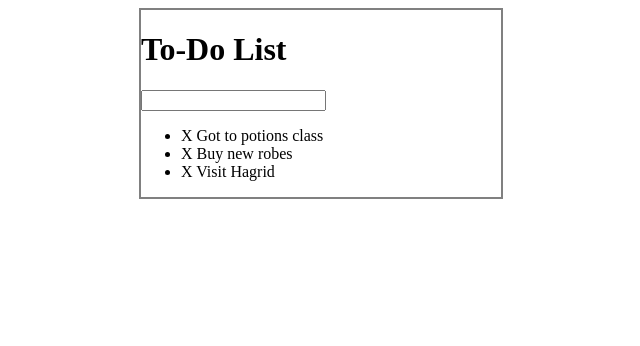
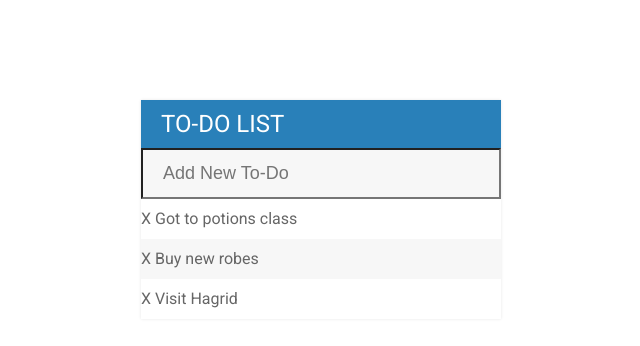
Before and after one commit to matthewfreeman821/ToDoList2, a plain HTML site: page index.html in a window 1280 px wide. Shown: the whole page, without its empty margins (319-959 px from the left). Drawn offline with nearby package versions, Linux system fonts and the light colour scheme.

Commit message:
Added styling to Todo list

```diff
--- a/assets/css/todos.css
+++ b/assets/css/todos.css
@@ -1,10 +1,57 @@
 #container {
-    border: 2px solid gray;
     width: 360px;
-    margin: 0 auto;
+    margin: 100px auto;
+    background: #f7f7f7;
+    box-shadow: 0 0 3px rgba(0, 0, 0, 0.1)
 }
 
 .completed {
     color: gray;
     text-decoration: line-through;
 }
+
+h1 {
+    background: #2980b9;
+    color: white;
+    margin: 0;
+    padding: 10px 20px;
+    text-transform: uppercase;
+    font-size: 24px;
+    font-weight: normal;
+}
+
+ul {
+    list-style: none;
+    margin: 0;
+    padding: 0;
+}
+
+body {
+    font-family: 'Roboto', sans-serif;
+}
+
+li {
+    background: #fff;
+    height: 40px;
+    line-height: 40px;
+    color: #666;
+}
+
+li:nth-child(2n) {
+    background: #f7f7f7;
+}
+
+input {
+    font-size: 18px;
+    background: #f7f7f7;
+    width: 100%;
+    padding: 13px 13px 13px 20px;
+    box-sizing: border-box;
+    color: #2980b9;
+}
+
+input:focus{
+    background: #fff;
+    border: 3px solid #2980b9;
+    outline: none;
+}
--- a/index.html
+++ b/index.html
@@ -5,13 +5,14 @@
     <meta name="viewport" content="width=device-width, initial-scale=1.0">
     <meta http-equiv="X-UA-Compatible" content="ie=edge">
     <link rel="stylesheet" href="assets/css/todos.css">
+    <link href="https://fonts.googleapis.com/css?family=Roboto" rel="stylesheet">
     <script src="https://cdnjs.cloudflare.com/ajax/libs/jquery/3.3.1/jquery.min.js"></script>
     <title>Todo List</title>
 </head>
 <body>
     <div id='container'>
         <h1>To-Do List</h1>
-        <input type="text" name="" id="">
+        <input type="text" placeholder="Add New To-Do" id="">
 
         <ul>
             <li> <span>X</span> Got to potions class</li>
```
